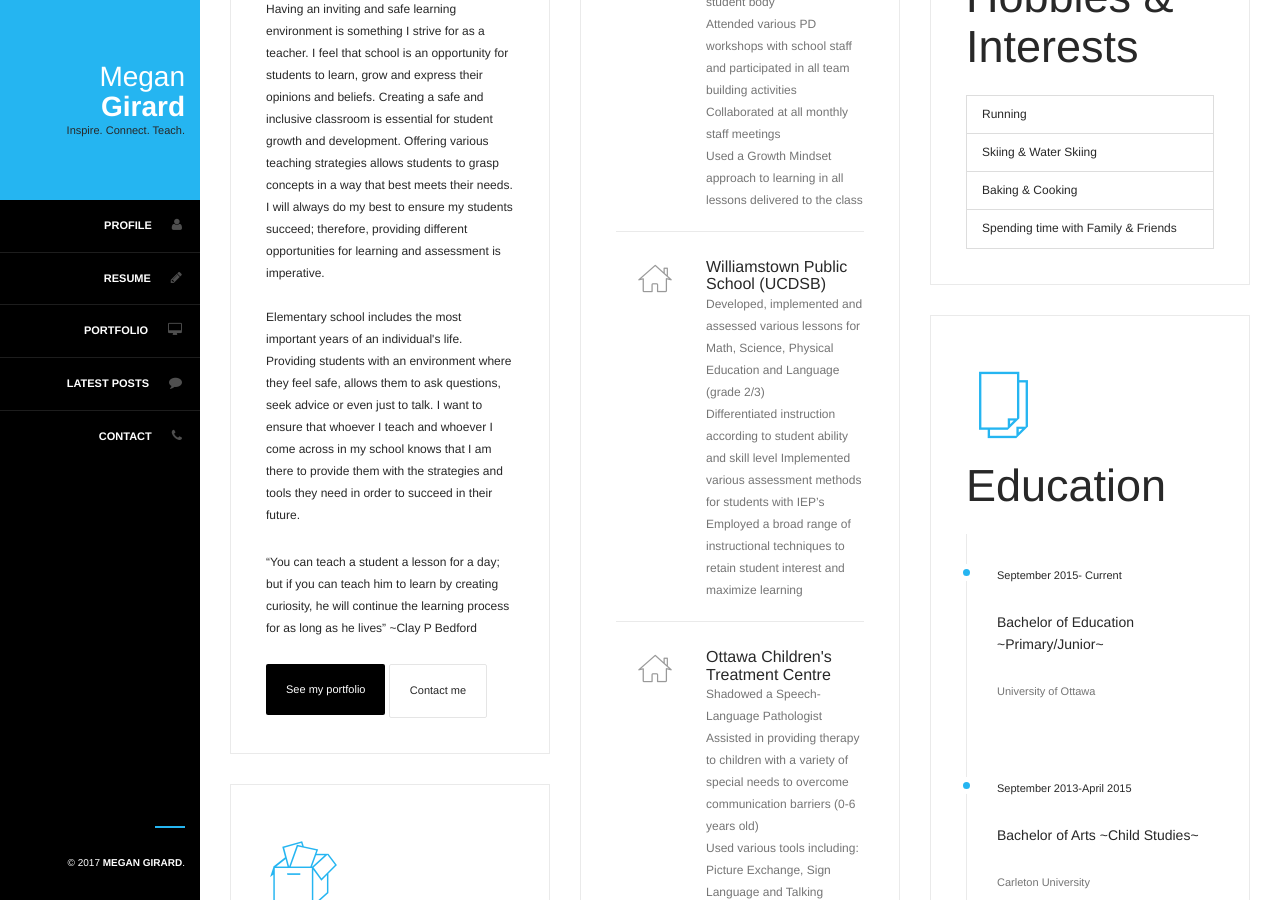
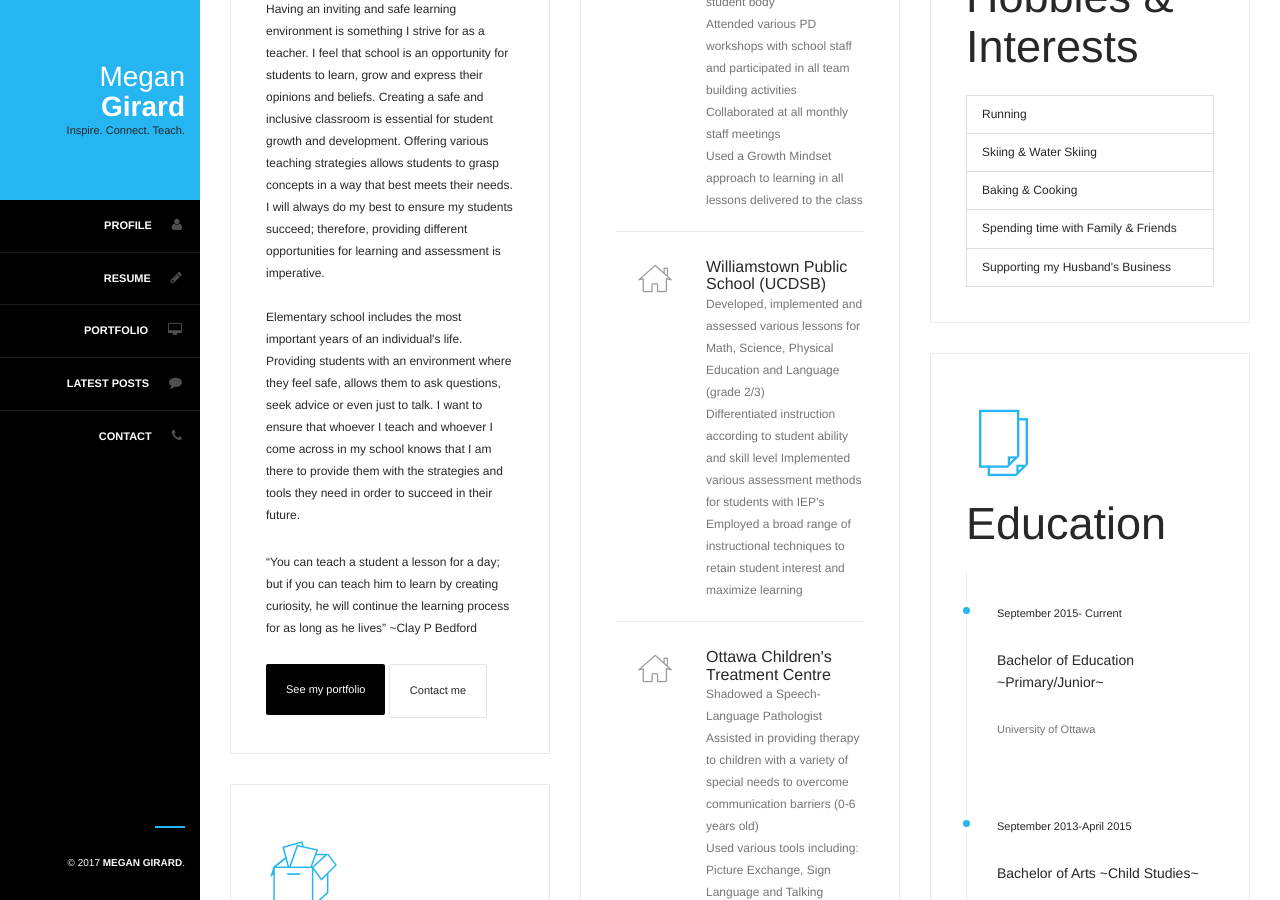
Before and after one commit to DaydreamDevelopment/megan-girard, a Jekyll site: the page built from index.html, in a window 1280 px wide and 900 px high, scrolled down 1506 px. Built offline with Jekyll 4.4.1, drawn with Linux system fonts in a browser that asks for light colours; the list of posts is cut into pages by our own code.

Commit message:
Update index.html

```diff
--- a/index.html
+++ b/index.html
@@ -191,6 +191,7 @@ image: /uploads/background.jpg
               <li class="list-group-item editable">Skiing &amp; Water Skiing</li>
               <li class="list-group-item editable">Baking &amp; Cooking</li>
               <li class="list-group-item editable">Spending time with Family &amp; Friends</li>
+              <li class="list-group-item editable"><a href="https://92crew.com/posts/2020-03-24-why-crew-tape/">Supporting my Husband's Business</a></li>
             </ul>
           </div>
 
```
